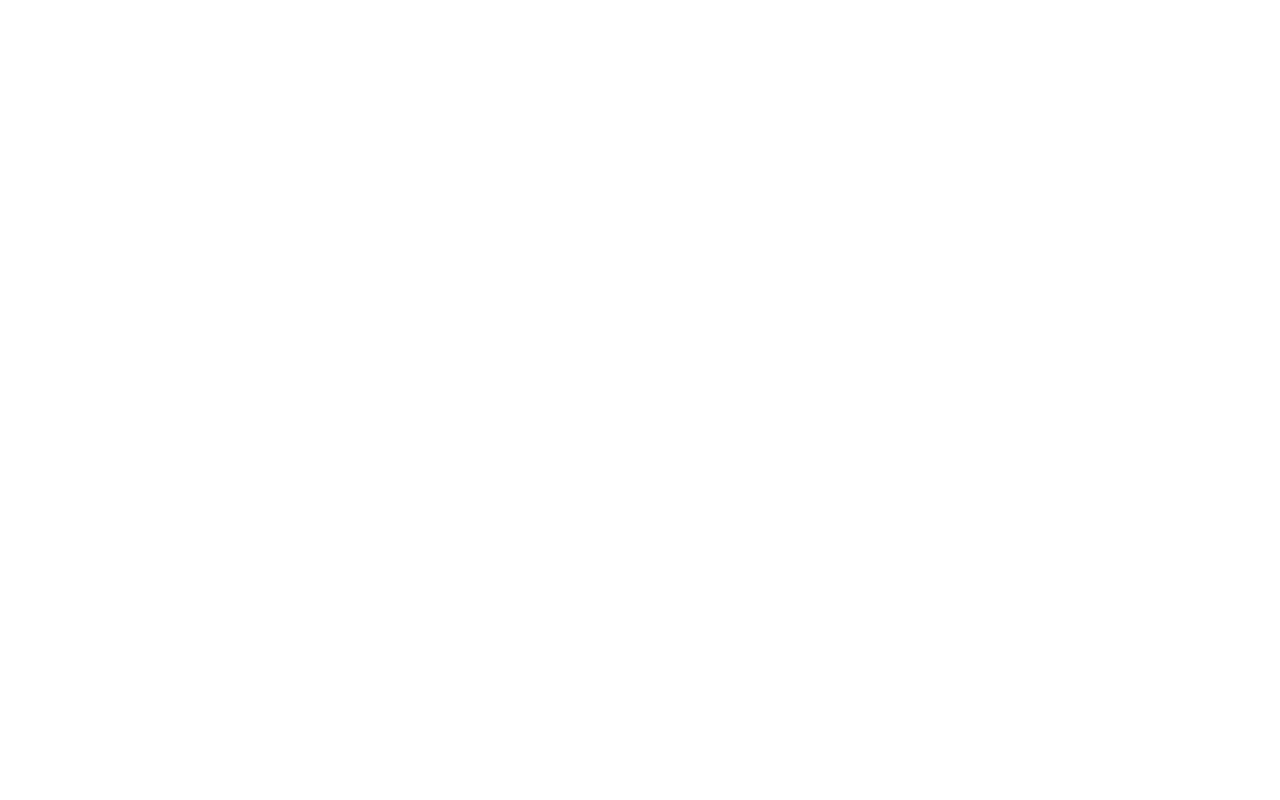
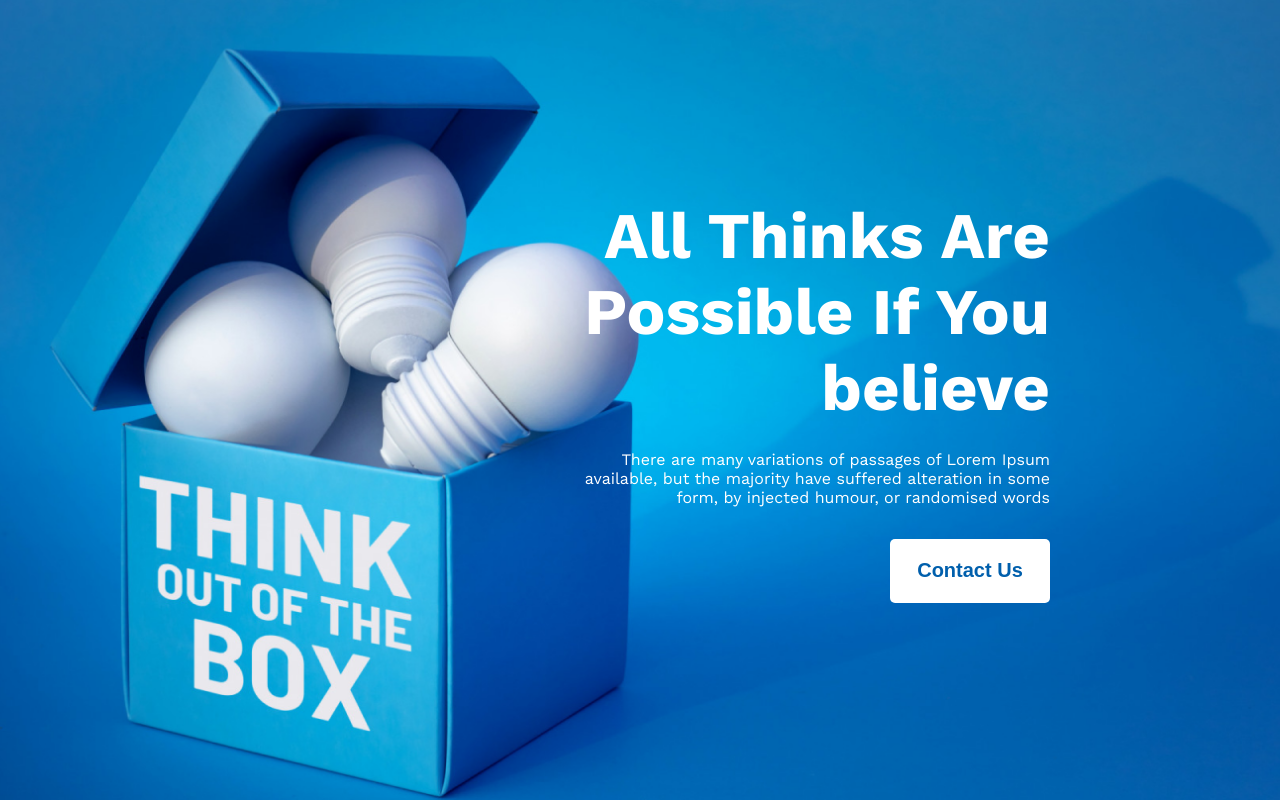
Before and after one commit to Rezwan66/new-year-resolution, a plain HTML site: page index.html in a window 1280 px wide. Drawn offline with nearby package versions, Linux system fonts and the light colour scheme.

Commit message:
banner section created

```diff
--- a/index.html
+++ b/index.html
@@ -1,11 +1,33 @@
 <!DOCTYPE html>
 <html lang="en">
+
 <head>
     <meta charset="UTF-8">
     <meta name="viewport" content="width=device-width, initial-scale=1.0">
+    <link rel="preconnect" href="https://fonts.googleapis.com">
+    <link rel="preconnect" href="https://fonts.gstatic.com" crossorigin>
+    <link
+        href="https://fonts.googleapis.com/css2?family=Open+Sans:wght@400;700;800&family=Work+Sans:wght@400;600;700;800&display=swap"
+        rel="stylesheet">
     <title>New Year New Me</title>
+    <link rel="stylesheet" href="styles/style.css">
 </head>
+
 <body>
+    <header>
+        <div class="banner">
+            <div class="banner-container">
+                <h1 class="banner-title">All Thinks Are <br> Possible If You <br> believe</h1>
+                <p class="banner-description">
+                    There are many variations of passages of Lorem Ipsum available, but the majority have suffered
+                    alteration in some form, by injected humour, or randomised words
+                </p>
+                <button class="btn-primary">Contact Us</button>
+            </div>
+        </div>
+    </header>
+    <main></main>
+    <footer></footer>
+</body>
 
-</body>
 </html>
--- /dev/null
+++ b/styles/style.css
@@ -0,0 +1,59 @@
+* {
+    margin: 0px;
+    padding: 0px;
+}
+
+body {
+    font-family: 'Open Sans', sans-serif;
+    font-family: 'Work Sans', sans-serif;
+}
+
+/* banner styles */
+
+.banner{
+    display: flex;
+    width: 100wh;
+    background-image: url("../images/banner/banner3.png");
+    background-size: cover;
+    background-repeat: no-repeat;
+    background-position: center;
+    padding-right: 230px;
+    justify-content: right;
+    align-items: center;
+    height: 800px;
+}
+
+.banner-container {
+    text-align: right;
+}
+
+.banner-title {
+    color: #FFF;
+    font-size: 65px;
+    font-weight: 700;
+    margin-bottom: 24px;
+}
+
+.banner-description {
+    color: #FFF;
+    font-size: 16px;
+    font-weight: 400;
+    width: 494px;
+    margin-bottom: 32px;
+}
+
+.btn-primary {
+    color: #005FAC;
+    font-size: 20px;
+    font-weight: 600;
+    padding: 20px 25px;
+    width: 160px;
+    height: 64px;
+    border-radius: 5px;
+    background: #FFF;
+    border: none;
+}
+
+/* main section */
+
+/* failures styles */
```
